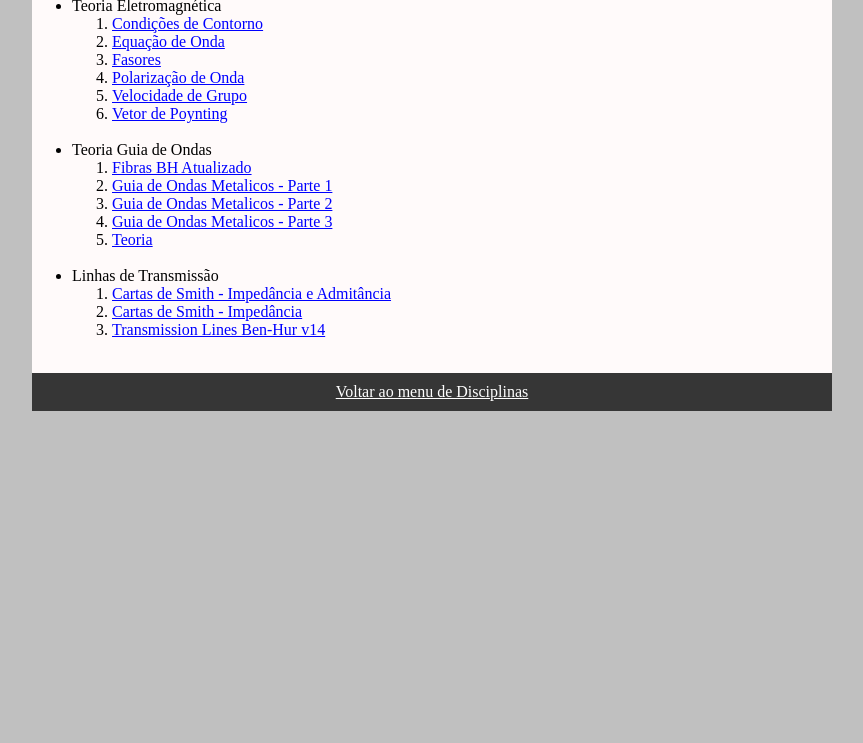
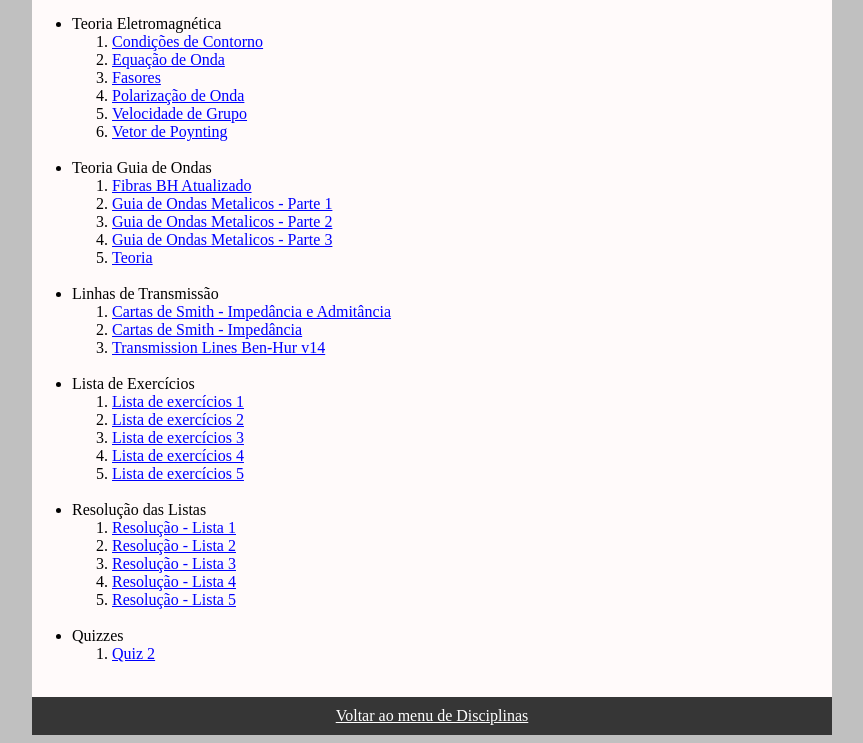
Before and after one commit to marconozela/disciplinas-marco, a plain HTML site: page html/ondas.html in a window 1280 px wide. Shown: the part 279-1022 px from the top of the page, without its empty margins (208-1071 px from the left). Before the commit the page ends 800 px from the top, so only its background shows below. Drawn offline with Linux system fonts and the light colour scheme.

Commit message:
adicionado link do drive e lista e resolução de ex de ondas

```diff
--- a/html/ondas.html
+++ b/html/ondas.html
@@ -40,6 +40,14 @@
             href="https://uspdigital.usp.br/jupiterweb/obterDisciplina?sgldis=SEL0310&verdis=3"
             target="_blank"
             >JupiterWeb</a
+          >
+
+          <br />
+
+          <a
+            href="https://drive.google.com/drive/u/0/folders/0B8IXfUFRUpgReXplWjNUeVkteUE"
+            target="_blank"
+            >DriveElétrica</a
           >
 
           <br />
@@ -183,6 +191,102 @@
               </li>
             </ol>
           </li>
+          <br />
+          <li>
+            Lista de Exercícios
+            <ol>
+              <li>
+                <a
+                  href="../arquivos/Ondas/Lista de Exercícios/Lista de exercícios 1.pdf"
+                  target="_blank"
+                  >Lista de exercícios 1</a
+                >
+              </li>
+              <li>
+                <a
+                  href="../arquivos/Ondas/Lista de Exercícios/Lista de exercícios 2.pdf"
+                  target="_blank"
+                  >Lista de exercícios 2</a
+                >
+              </li>
+              <li>
+                <a
+                  href="../arquivos/Ondas/Lista de Exercícios/Lista de exercícios 3.pdf"
+                  target="_blank"
+                  >Lista de exercícios 3</a
+                >
+              </li>
+              <li>
+                <a
+                  href="../arquivos/Ondas/Lista de Exercícios/Lista de exercícios 4.pdf"
+                  target="_blank"
+                  >Lista de exercícios 4</a
+                >
+              </li>
+              <li>
+                <a
+                  href="../arquivos/Ondas/Lista de Exercícios/Lista de exercícios 5.pdf"
+                  target="_blank"
+                  >Lista de exercícios 5</a
+                >
+              </li>
+            </ol>
+          </li>
+          <br />
+          <li>
+            Resolução das Listas
+            <ol>
+              <li>
+                <a
+                  href="../arquivos/Ondas/Lista de Exercícios/Resolução - Lista 1.pdf"
+                  target="_blank"
+                  >Resolução - Lista 1</a
+                >
+              </li>
+              <li>
+                <a
+                  href="../arquivos/Ondas/Lista de Exercícios/Resolução - Lista 2.pdf"
+                  target="_blank"
+                  >Resolução - Lista 2</a
+                >
+              </li>
+              <li>
+                <a
+                  href="../arquivos/Ondas/Lista de Exercícios/Resolução - Lista 3.pdf"
+                  target="_blank"
+                  >Resolução - Lista 3</a
+                >
+              </li>
+              <li>
+                <a
+                  href="../arquivos/Ondas/Lista de Exercícios/Resolução - Lista 4.pdf"
+                  target="_blank"
+                  >Resolução - Lista 4</a
+                >
+              </li>
+              <li>
+                <a
+                  href="../arquivos/Ondas/Lista de Exercícios/Resolução - Lista 5.pdf"
+                  target="_blank"
+                >
+                  Resolução - Lista 5</a
+                >
+              </li>
+            </ol>
+          </li>
+          <br />
+          <li>
+            Quizzes
+            <ol>
+              <li>
+                <a
+                  href="../arquivos/Ondas/Quizzes/Quiz 2 30 03 2020.pdf"
+                  target="_blank"
+                  >Quiz 2</a
+                >
+              </li>
+            </ol>
+          </li>
         </ul>
 
         <br />
```
Also changed, not shown: html/automa.html (+8 -0 lines), html/controle.html (+8 -0 lines), html/eletronicos.html (+8 -0 lines), html/linhas.html (+7 -1 lines), html/pds.html (+8 -0 lines), 11 other files.
